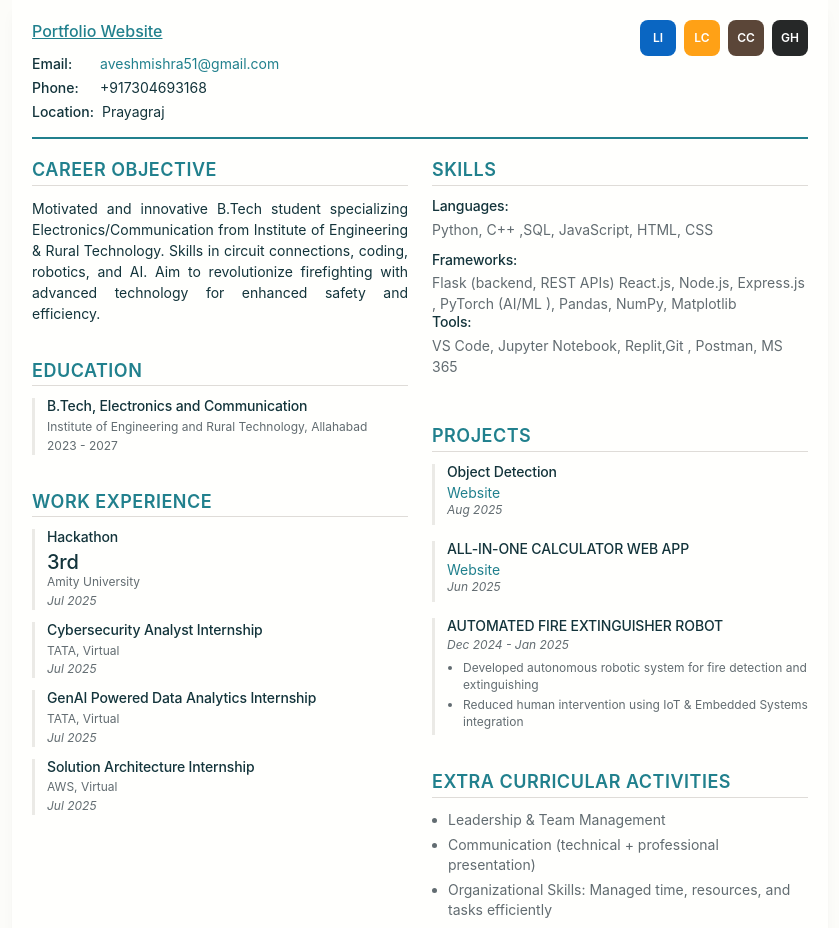
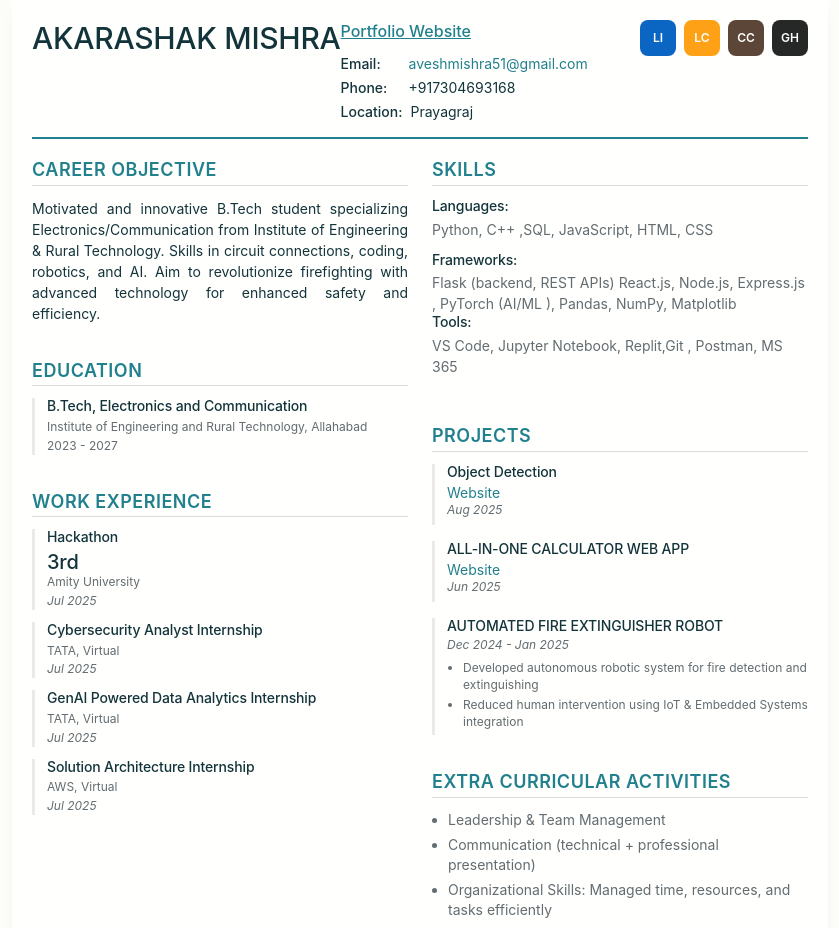
Before and after one commit to Akarshak51/Resume, a plain HTML site: page index.html in a window 1280 px wide. Shown: the whole page, without its empty margins (220-1059 px from the left). Drawn offline with Linux system fonts and the light colour scheme; a script that the page names is missing; a web font is replaced by a local one.

Commit message:
Update index.html

```diff
--- a/index.html
+++ b/index.html
@@ -10,6 +10,7 @@
     <div class="resume-container">
         <!-- Header Section -->
         <header class="header">
+            <h1>AKARASHAK MISHRA</h1>
             <div class="header-left">
                 <a href="https://portfolio-rtzj-j0nxq3r2g-mishra46er-7701s-projects.vercel.app" class="portfolio-link" target="_blank" rel="noopener">Portfolio Website</a>
                 <div class="contact-info">
```
